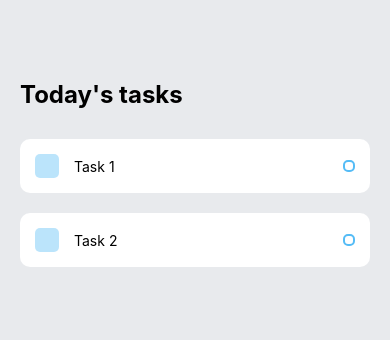
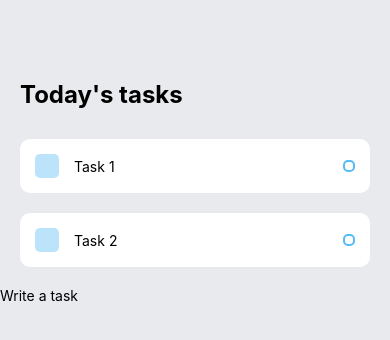
Before and after one commit to jleecodes/TodoList-ReactNative, a React Native app: screen / in a window 390 px wide. Shown: the top 340 px of the page. Built offline with nearby package versions, Linux system fonts and the light colour scheme.

Commit message:
Added KeyboardAvoidingView and behavior to not push contents up when keyboard is on screen, Added TextInput to write a task

```diff
--- a/App.js
+++ b/App.js
@@ -1,6 +1,13 @@
 import { StatusBar } from 'expo-status-bar';
 import React from 'react';
-import { StyleSheet, Text, View } from 'react-native';
+import {
+	KeyboardAvoidingView,
+	Platform,
+	StyleSheet,
+	Text,
+	View,
+	TextInput,
+} from 'react-native';
 import Task from './components/Task';
 
 export default function App() {
@@ -15,6 +22,13 @@
 					<Task text={'Task 2'}></Task>
 				</View>
 			</View>
+
+			{/* Write a task */}
+			<KeyboardAvoidingView
+				behavior={Platform.OS === 'ios' ? 'padding' : 'height'}
+				style={styles.writeTaskWrapper}>
+				<TextInput style={styles.input} placeholder={'Write a task'} />
+			</KeyboardAvoidingView>
 		</View>
 	);
 }
```
